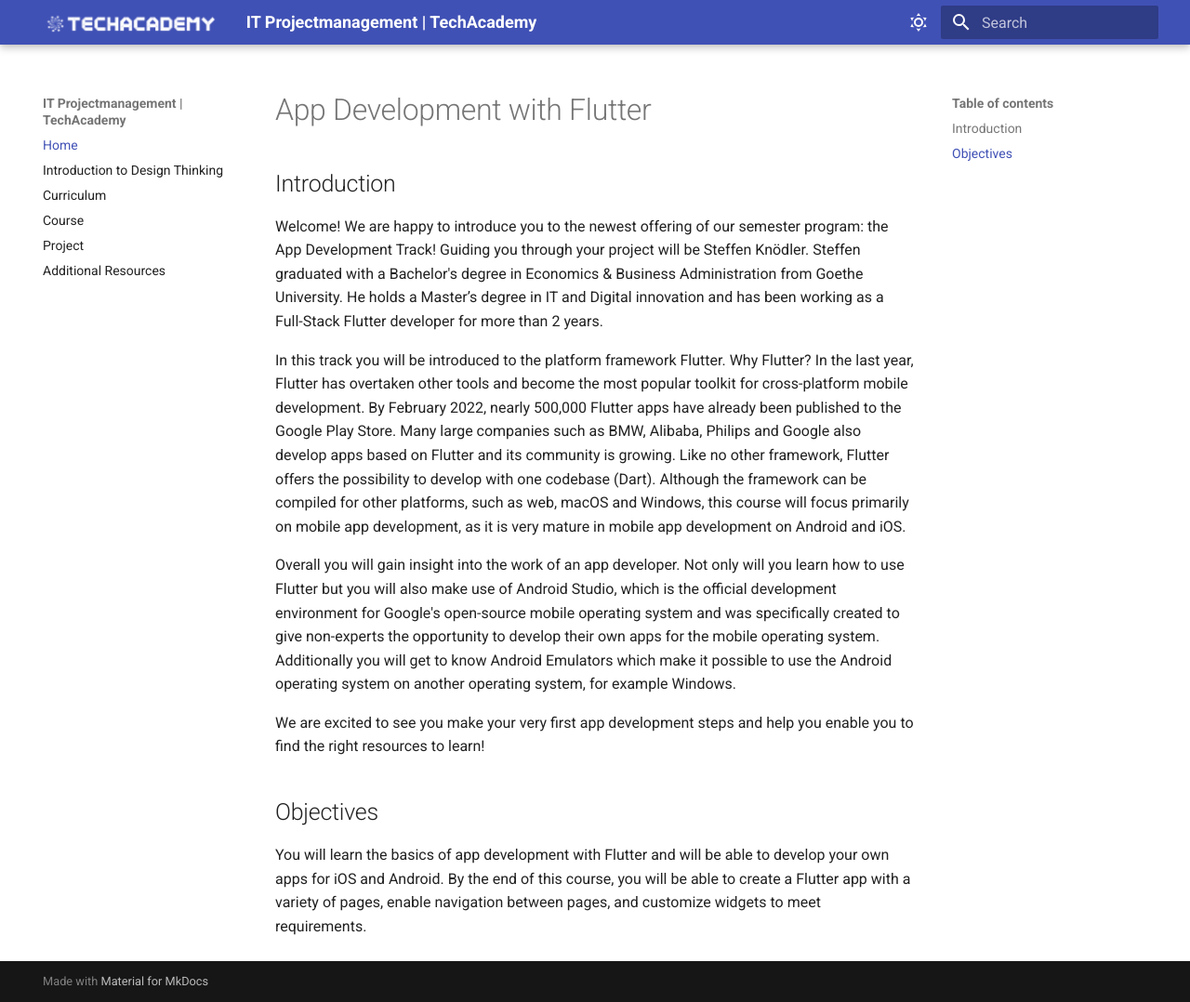
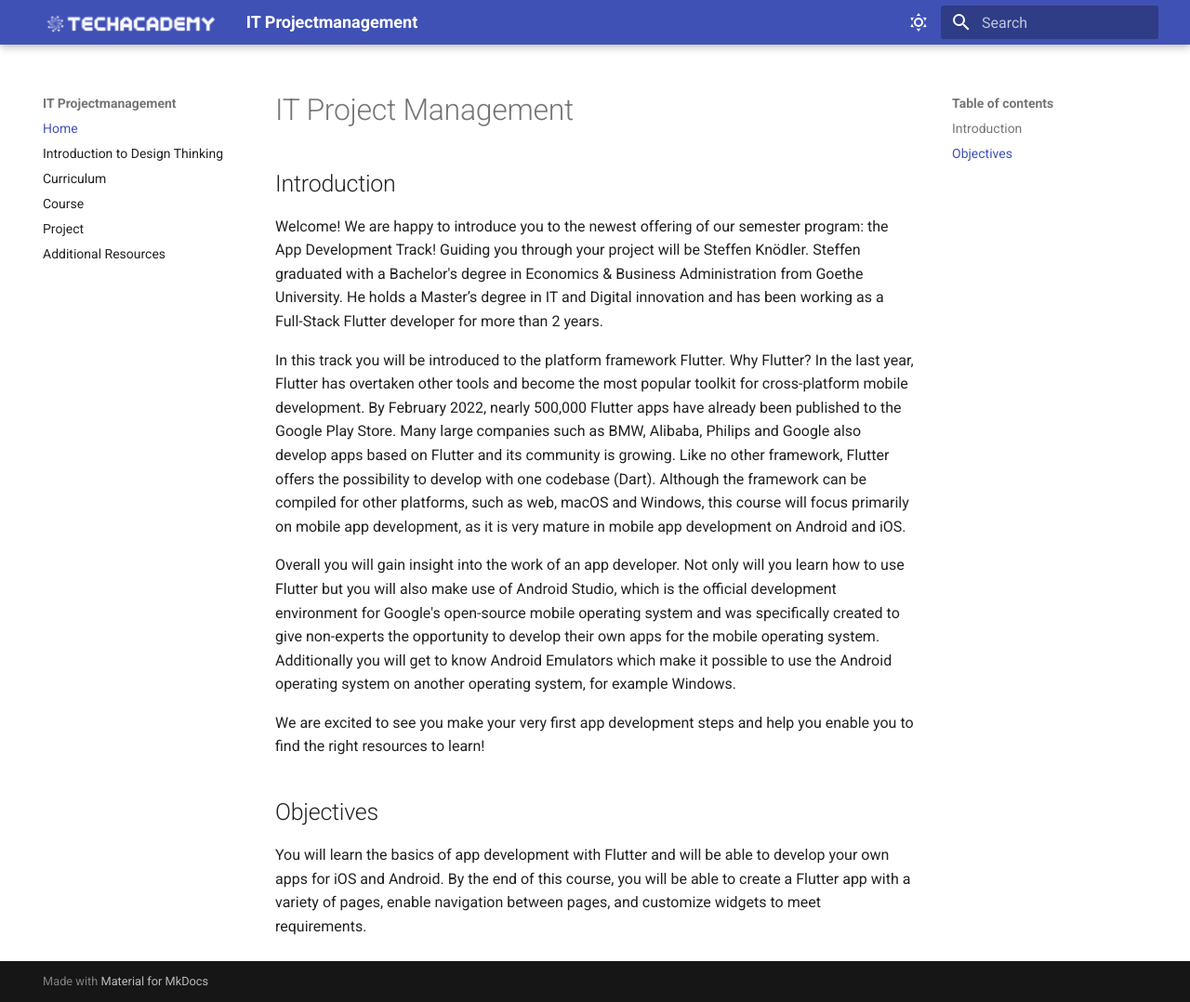
Before and after one commit to tech-academy-ev/IT-Projectmanagement, an MkDocs documentation site: the page built from docs/index.md, in a window 1280 px wide and 1078 px high. Shown: the whole window at 93% size. Built offline with MkDocs 1.6.1 and Material for MkDocs 9.7.7, drawn with Linux system fonts in a browser that asks for light colours.

Commit message:
Smaller fixes

```diff
--- a/docs/index.md
+++ b/docs/index.md
@@ -1,4 +1,4 @@
-# App Development with Flutter
+# IT Project Management
 
 ## Introduction
 Welcome!
--- a/mkdocs.yml
+++ b/mkdocs.yml
@@ -1,4 +1,4 @@
-site_name: IT Projectmanagement | TechAcademy
+site_name: IT Projectmanagement
 theme:
   name: material
   logo: images/white_logo_transparent.png
```
